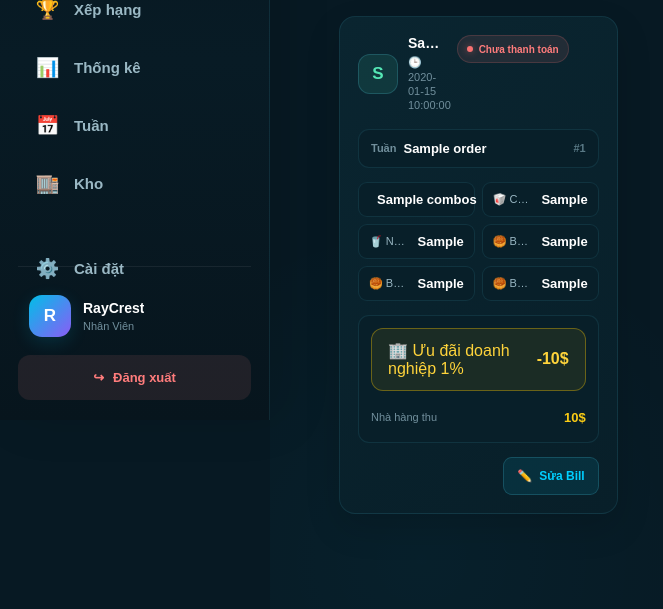
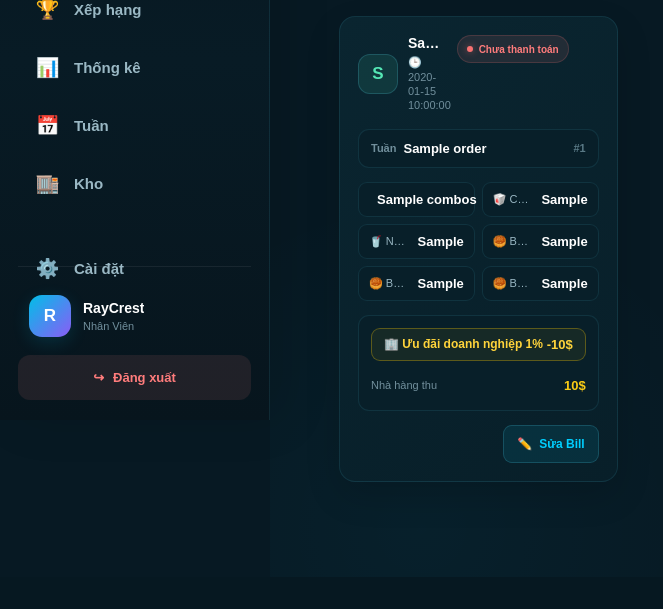
Before and after one commit to baophucnguyen761/RayCrestRestaurant, a Flask app: template templates/bills.html in a window 1280 px wide. Shown: the part 380-989 px from the top of the page, without its empty margins (0-663 px from the left). After the commit the page ends 862 px from the top, so only its background shows below. Run offline with Flask 3, Linux system fonts and the light colour scheme; the template is opened without the code that fills it: most values are stand-ins (such as "Sample title", 1, 10 or a date in 2020); parts of the project's set-up code (start-up, migrations or seed data) failed here and were passed over.

Commit message:
Improve business discount bill display

```diff
--- a/static/bills.css
+++ b/static/bills.css
@@ -1002,21 +1002,31 @@ body.modal-open {
 
 .business-discount {
     display: flex;
+    align-items: center;
     justify-content: space-between;
-    align-items: center;
-
-    margin-bottom: 14px;
-    padding: 12px 16px;
-
-    border: 1px solid rgba(255, 204, 0, 0.35);
-    border-radius: 12px;
-
-    background: rgba(255, 204, 0, 0.08);
+
+    margin-bottom: 12px;
+    padding: 8px 12px;
+
+    border: 1px solid rgba(255, 204, 0, 0.30);
+    border-radius: 9px;
+
+    background: rgba(255, 204, 0, 0.06);
+
     color: #ffd43b;
+
+    font-size: 12px;
+    font-weight: 700;
+}
+
+.business-discount span {
+    font-size: 12px;
 }
 
 .business-discount strong {
     color: #ffd43b;
+
+    font-size: 13px;
     font-weight: 800;
 }
 
--- a/templates/bills.html
+++ b/templates/bills.html
@@ -593,7 +593,7 @@ Quản lý Bill | RayCrest Restaurant
                             <div class="bill-money-row">
 
                                 <span>
-                                    Nhân viên nhận
+                                    Khách thanh toán
                                 </span>
 
 
@@ -614,7 +614,7 @@ Quản lý Bill | RayCrest Restaurant
                             <div class="bill-money-row">
 
                                 <span>
-                                    Lợi nhuận
+                                    Lợi nhuận nhân viên
                                 </span>
 
 
```
